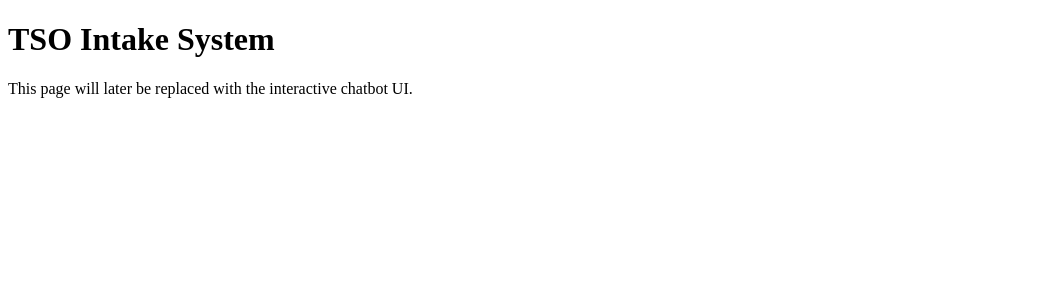
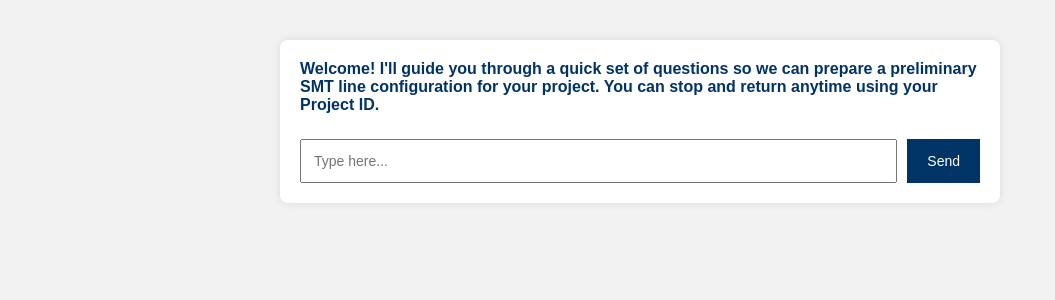
Before and after one commit to tamecx1/Initial_Intake, a Flask app: page / in a window 1280 px wide. Shown: the top 300 px of the page, without its empty margins (0-1055 px from the left). Run offline with Flask 3, Linux system fonts and the light colour scheme.

Commit message:
Update index.html
Update index.html

```diff
--- a/templates/index.html
+++ b/templates/index.html
@@ -2,10 +2,99 @@
 <html>
 <head>
     <meta charset="UTF-8">
-    <title>TSO Intake</title>
+    <title>TSO Intake Chatbot</title>
+
+    <style>
+        body {
+            font-family: Arial, sans-serif;
+            background: #f2f2f2;
+            margin: 0;
+            padding: 0;
+        }
+
+        #chatbox {
+            width: 100%;
+            max-width: 680px;
+            margin: 40px auto;
+            background: white;
+            border-radius: 8px;
+            padding: 20px;
+            box-shadow: 0px 0px 10px rgba(0,0,0,0.1);
+        }
+
+        .message {
+            margin-bottom: 15px;
+        }
+
+        .bot {
+            font-weight: bold;
+            color: #003366;
+        }
+
+        .user {
+            color: #444;
+            margin-left: 20px;
+        }
+
+        #input-area {
+            margin-top: 25px;
+            display: flex;
+            gap: 10px;
+        }
+
+        #user-input {
+            flex: 1;
+            padding: 12px;
+            font-size: 14px;
+        }
+
+        #send-btn {
+            padding: 12px 20px;
+            font-size: 14px;
+            background: #003366;
+            color: white;
+            border: none;
+            cursor: pointer;
+        }
+
+        #send-btn:hover {
+            background: #002244;
+        }
+    </style>
 </head>
+
 <body>
-    <h1>TSO Intake System</h1>
-    <p>This page will later be replaced with the interactive chatbot UI.</p>
+
+<div id="chatbox">
+    <div id="messages"></div>
+
+    <div id="input-area">
+        <input id="user-input" placeholder="Type here..." />
+        <button id="send-btn">Send</button>
+    </div>
+</div>
+
+<script>
+    const messages = document.getElementById("messages");
+    const userInput = document.getElementById("user-input");
+    const sendBtn = document.getElementById("send-btn");
+
+    function addMessage(text, sender) {
+        const div = document.createElement("div");
+        div.classList.add("message");
+        div.classList.add(sender);
+        div.textContent = text;
+        messages.appendChild(div);
+        messages.scrollTop = messages.scrollHeight;
+    }
+
+    function bot(text) { addMessage(text, "bot"); }
+    function user(text) { addMessage(text, "user"); }
+
+    // INITIAL BOT MESSAGE
+    bot("Welcome! I'll guide you through a quick set of questions so we can prepare a preliminary SMT line configuration for your project. You can stop and return anytime using your Project ID.");
+
+</script>
+
 </body>
 </html>
```
